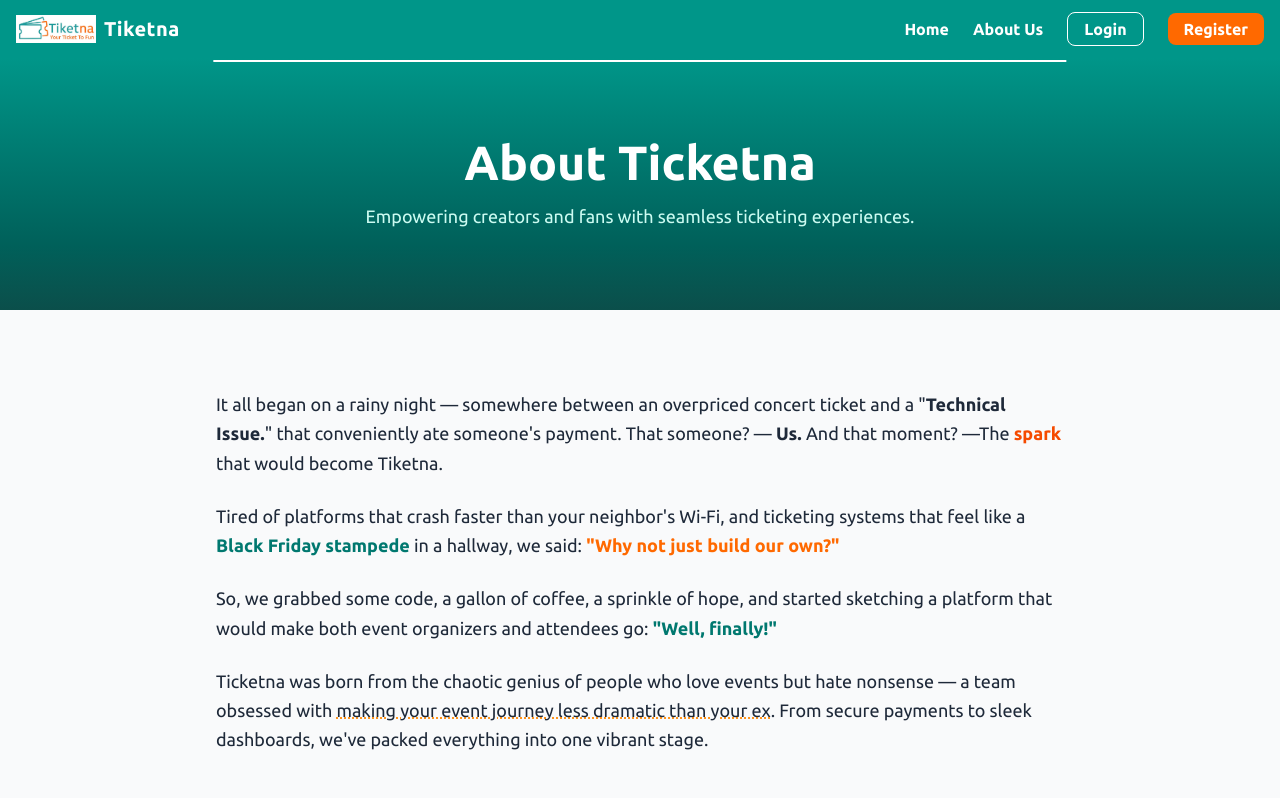
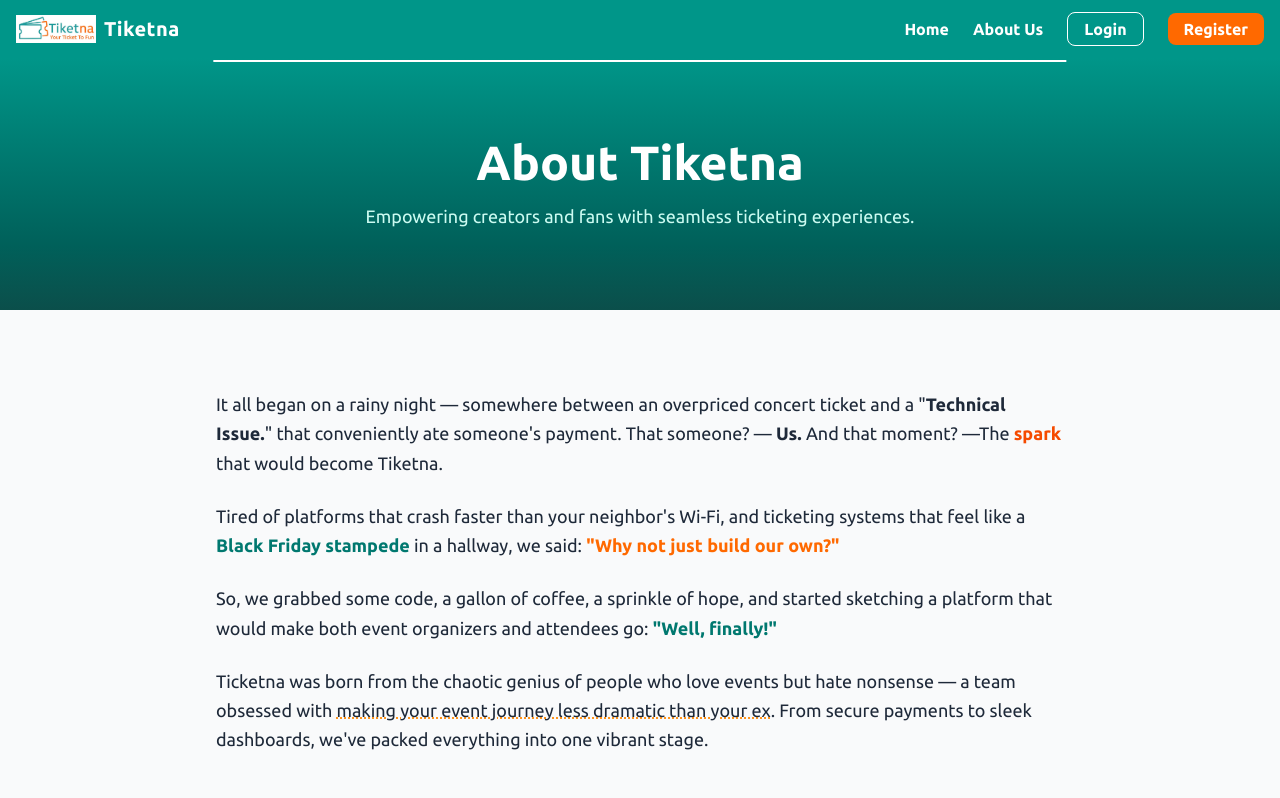
Before and after one commit to Akuila-dok/ticketna, a Next.js app: page /about in a window 1280 px wide. Shown: the top 798 px of the page. Built offline with nearby package versions, Linux system fonts and the light colour scheme.

Commit message:
Implement changes in the about

```diff
--- a/app/about/page.tsx
+++ b/app/about/page.tsx
@@ -11,7 +11,7 @@
 
       {/* Hero Section */}
       <section className="bg-gradient-to-b from-teal-600 to-teal-900 text-white py-20 text-center px-4">
-        <h1 className="text-4xl md:text-5xl font-bold mb-4">About Ticketna</h1>
+        <h1 className="text-4xl md:text-5xl font-bold mb-4">About Tiketna</h1>
         <p className="max-w-2xl mx-auto text-lg text-teal-100">
           Empowering creators and fans with seamless ticketing experiences.
         </p>
```
